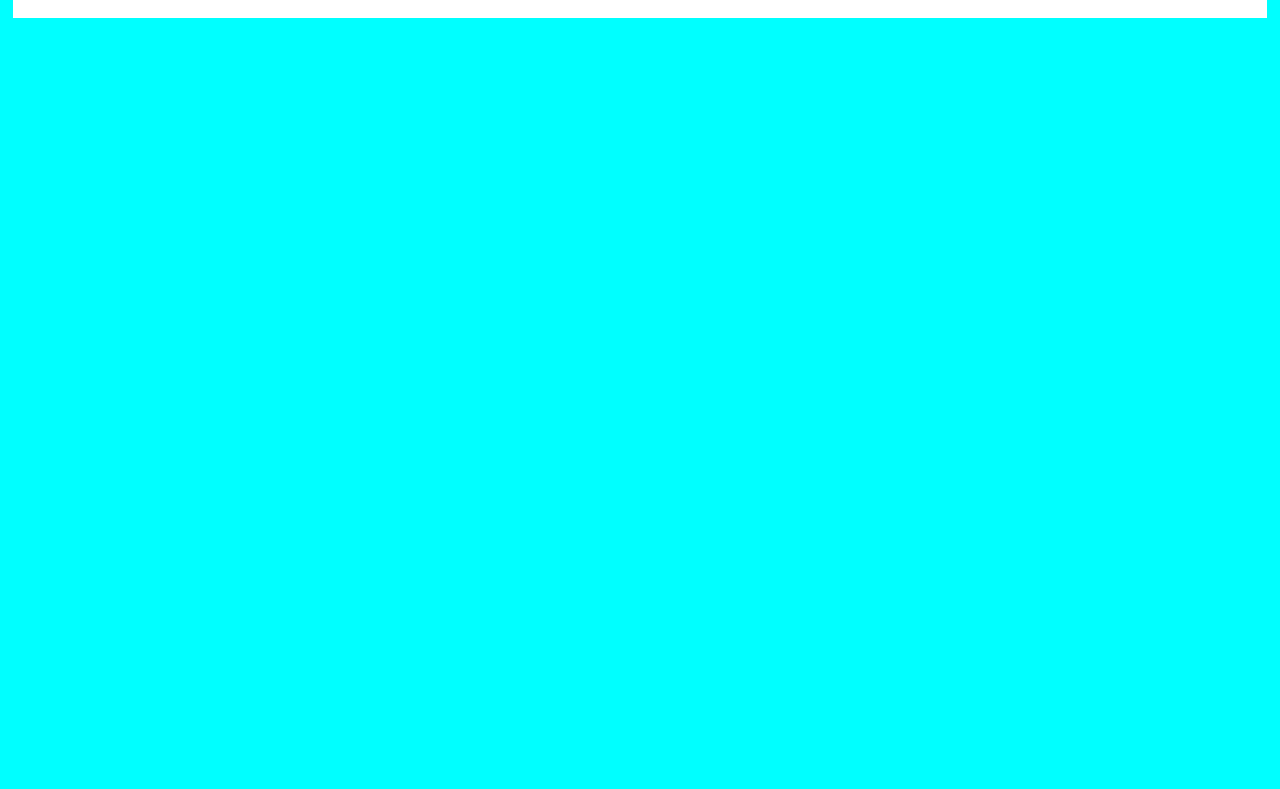
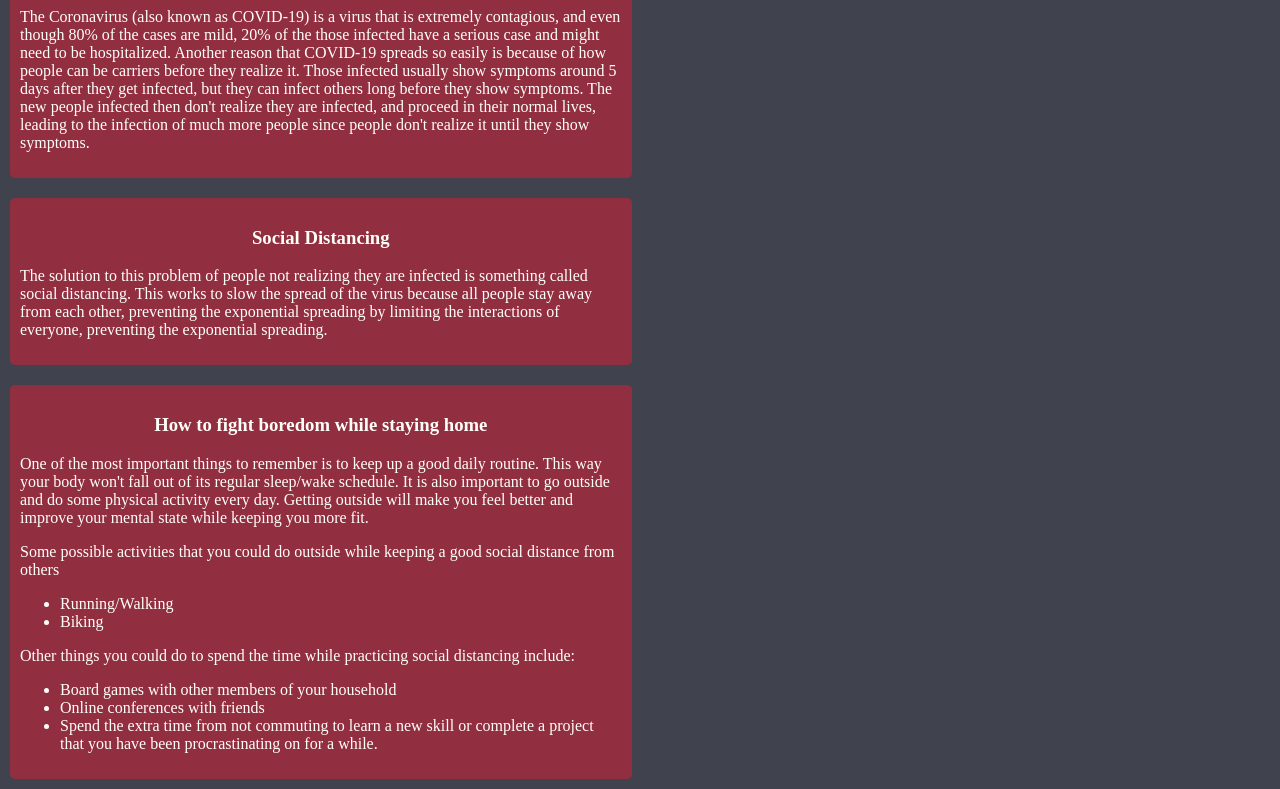
Before and after one commit to jchou03/Changemakers-Website, a plain HTML site: page index.html in a window 1280 px wide. Shown: the part 170-959 px from the top of the page. Before the commit the page ends 800 px from the top, so only its background shows below. Drawn offline with Linux system fonts and the light colour scheme.

Commit message:
more stuff lol

```diff
--- a/index.html
+++ b/index.html
@@ -8,8 +8,36 @@
     <div>
         <h3>How Corona Spreads</h3>
         <p>The Coronavirus (also known as COVID-19) is a virus that is extremely contagious, and even though 80% of the cases are mild, 20% of the those infected have a
-            serious case and might need to be hospitalized. However, spread is bad
+            serious case and might need to be hospitalized. Another reason that COVID-19 spreads so easily is because of how people can be carriers before they realize it.
+            Those infected usually show symptoms around 5 days after they get infected, but they can infect others long before they show symptoms. The new people infected
+            then don't realize they are infected, and proceed in their normal lives, leading to the infection of much more people since people don't realize it until they
+            show symptoms.
         </p>
+    </div>
+    <div>
+        <h3>Social Distancing</h3>
+        <p>
+            The solution to this problem of people not realizing they are infected is something called social distancing. This works to slow the spread of the virus because
+            all people stay away from each other, preventing the exponential spreading by limiting the interactions of everyone, preventing the exponential spreading.
+        </p>
+    </div>
+    <div>
+        <h3>How to fight boredom while staying home</h3>
+        <p>
+            One of the most important things to remember is to keep up a good daily routine. This way your body won't fall out of its regular sleep/wake schedule. It is also
+            important to go outside and do some physical activity every day. Getting outside will make you feel better and improve your mental state while keeping you more fit.
+        </p>
+        <p>Some possible activities that you could do outside while keeping a good social distance from others</p>
+        <ul>
+            <li>Running/Walking</li>
+            <li>Biking</li>
+        </ul>
+        <p>Other things you could do to spend the time while practicing social distancing include:</p>
+        <ul>
+            <li>Board games with other members of your household</li>
+            <li>Online conferences with friends</li>
+            <li>Spend the extra time from not commuting to learn a new skill or complete a project that you have been procrastinating on for a while.</li>
+        </ul>
     </div>
 </body>
 </html>
--- a/style.css
+++ b/style.css
@@ -1,12 +1,29 @@
 html body{
-    background-color:cyan;
+    background-color: #40434E;
+    padding: 0px;
+    margin: 0px;
 }
 h1{
     text-align: center;
-
+    color: #fffffa;
+    background-color: #702632;
+    padding: 20px;
+}
+h1:hover{
+    background-image: url('download.jfif');
+    background-size: cover;
+    background-position: center;
+    transition-duration: 1000ms;
+}
+h3{
+    text-align:center;
 }
 div{
-    background-color: white;
-    padding: 5px;
-    margin: 5px;
+    background-color: #912F40;
+    color: #fffffa;
+    padding: 10px;
+    margin: 10px;
+    float: left;
+    width: 47%;
+    border-radius: 5px;
 }
```
Also changed, not shown: download.jfif (added).
